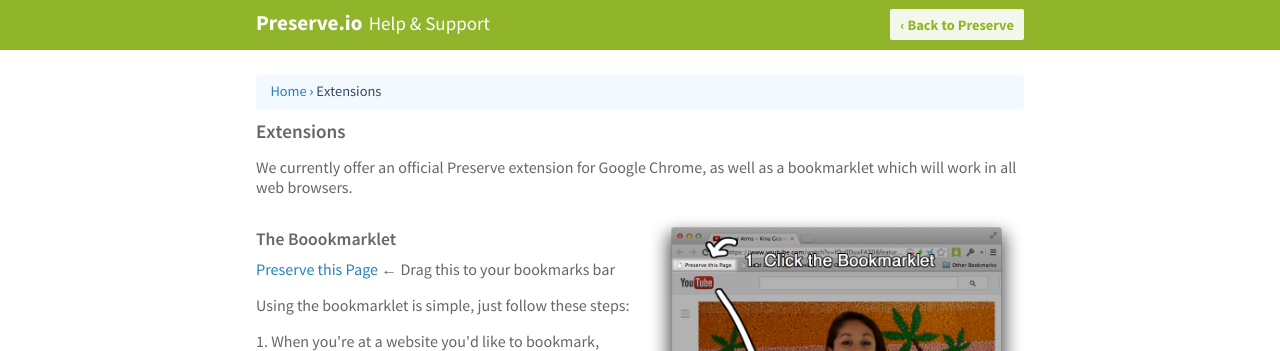
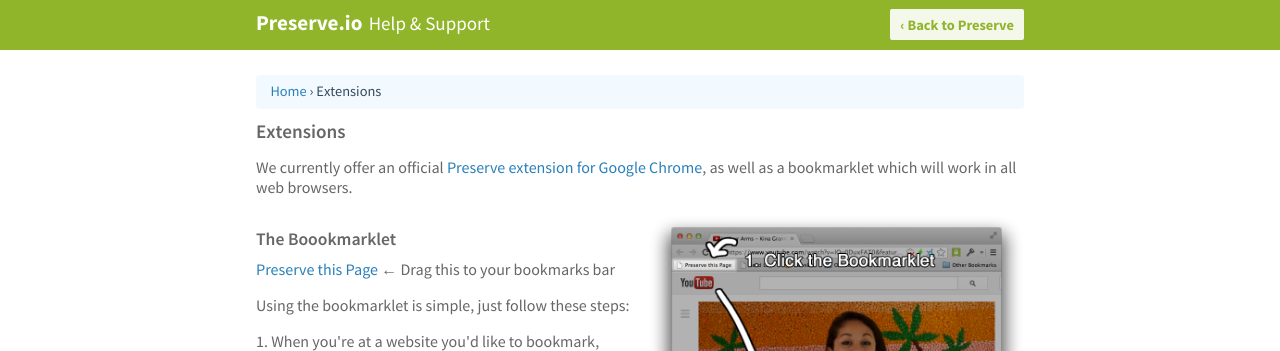
Before and after one commit to preserve/help.preserve.io, a Jekyll site: the page built from extensions/index.html, in a window 1280 px wide. Shown: the top 351 px of the page. Built offline with Jekyll 4.4.1, drawn with Linux system fonts in a browser that asks for light colours; nearby versions of some CDN libraries; part of the change alters nothing that is shown.

```diff
--- a/extensions/index.html
+++ b/extensions/index.html
@@ -10,7 +10,7 @@ title: Extensions
 
 <h3>{{ page.title }}</h3>
 <p>
-  We currently offer an official Preserve extension for Google Chrome, as well as a bookmarklet which will work in all web browsers.
+We currently offer an official <a href="https://chrome.google.com/webstore/detail/preserve/okogijgfaklgilbhieeoehomnagdaenc">Preserve extension for Google Chrome</a>, as well as a bookmarklet which will work in all web browsers.
 </p>
 
 <div class="row">
```
